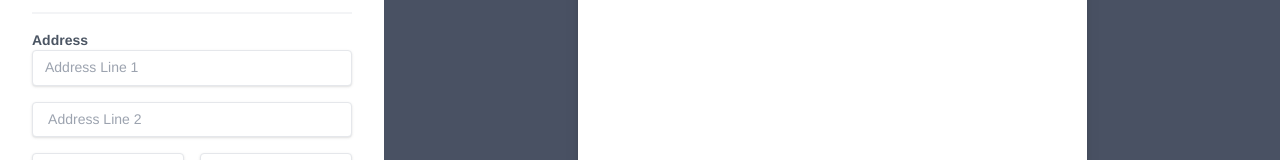
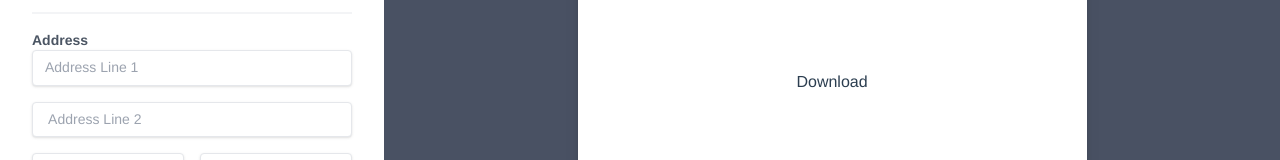
Before and after one commit to karlduggan/singlepageresume, a Vue app in the folder frontend/: page / in a window 1280 px wide. Shown: the part 318-478 px from the top of the page. Built offline with nearby package versions, Linux system fonts and the light colour scheme.

Commit message:
Download pdf added
Need to fix the position on downloaded pdf

```diff
--- a/frontend/src/App.vue
+++ b/frontend/src/App.vue
@@ -5,12 +5,14 @@
     </div>
     <div class="preview bg-[#495163]">
       <canvas class="drop-shadow-lg" id="document" style="border-radius:5px"></canvas>
+      <button class="absolute" @click="downloadToPDF">Download</button>
     </div>
   </div>
 </template>
 
 <script>
 import FormComponent from './components/FormComponent.vue';
+import { jsPDF } from "jspdf";
 
 export default {
   name: 'App',
@@ -64,6 +66,12 @@ export default {
     this.draw();
   },
   methods: {
+    downloadToPDF : function(){
+      var imgData = this.canvas.toDataURL('image/png');
+      var doc = new jsPDF('p', 'mm');
+      doc.addImage(imgData, 'PNG', 10,10);
+      doc.save('my-cv.pdf');
+    },
     test(data){
       this.cv_data = data
       this.draw()
```
Also changed, not shown: 1 other file (tests, documents, lock files or other folders).
